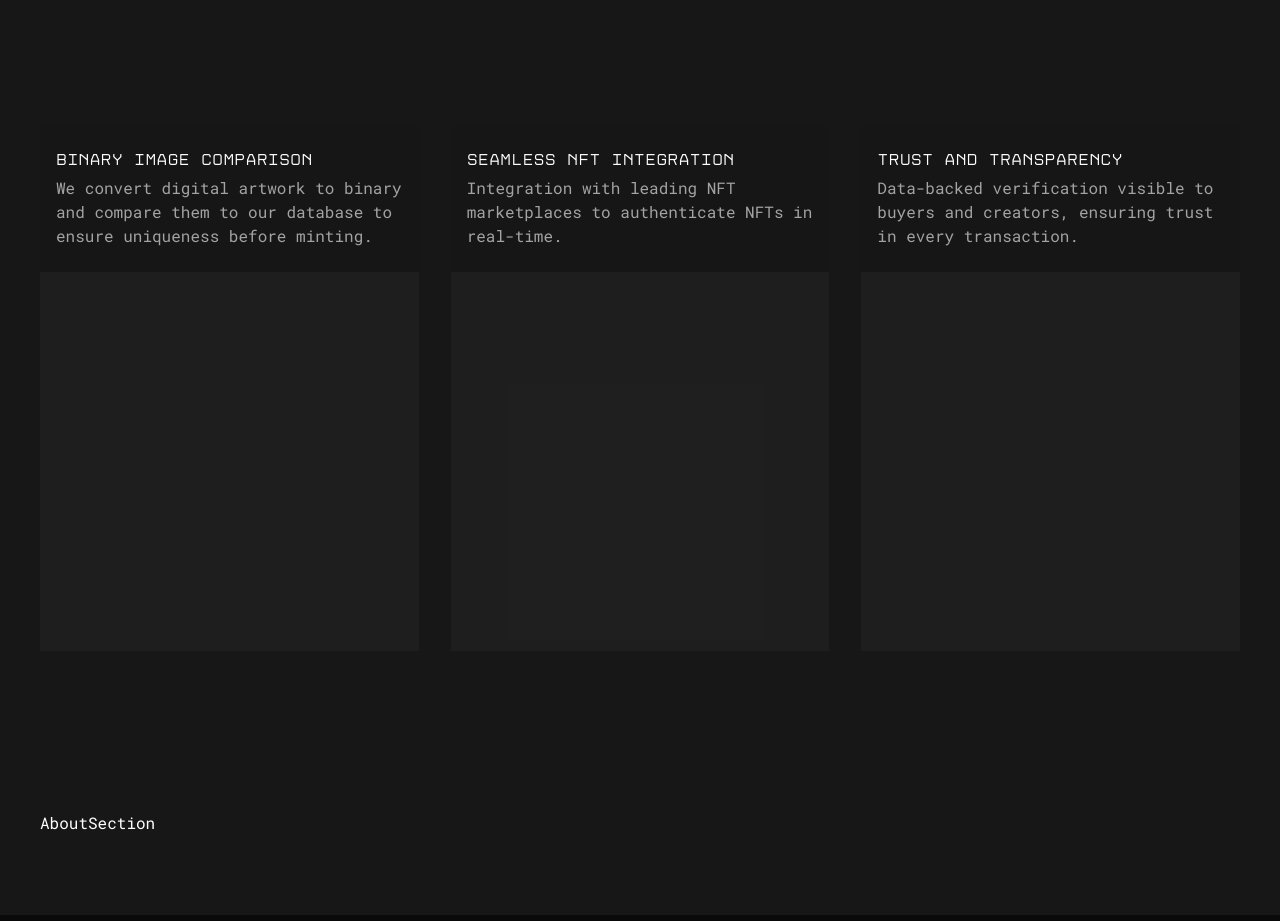
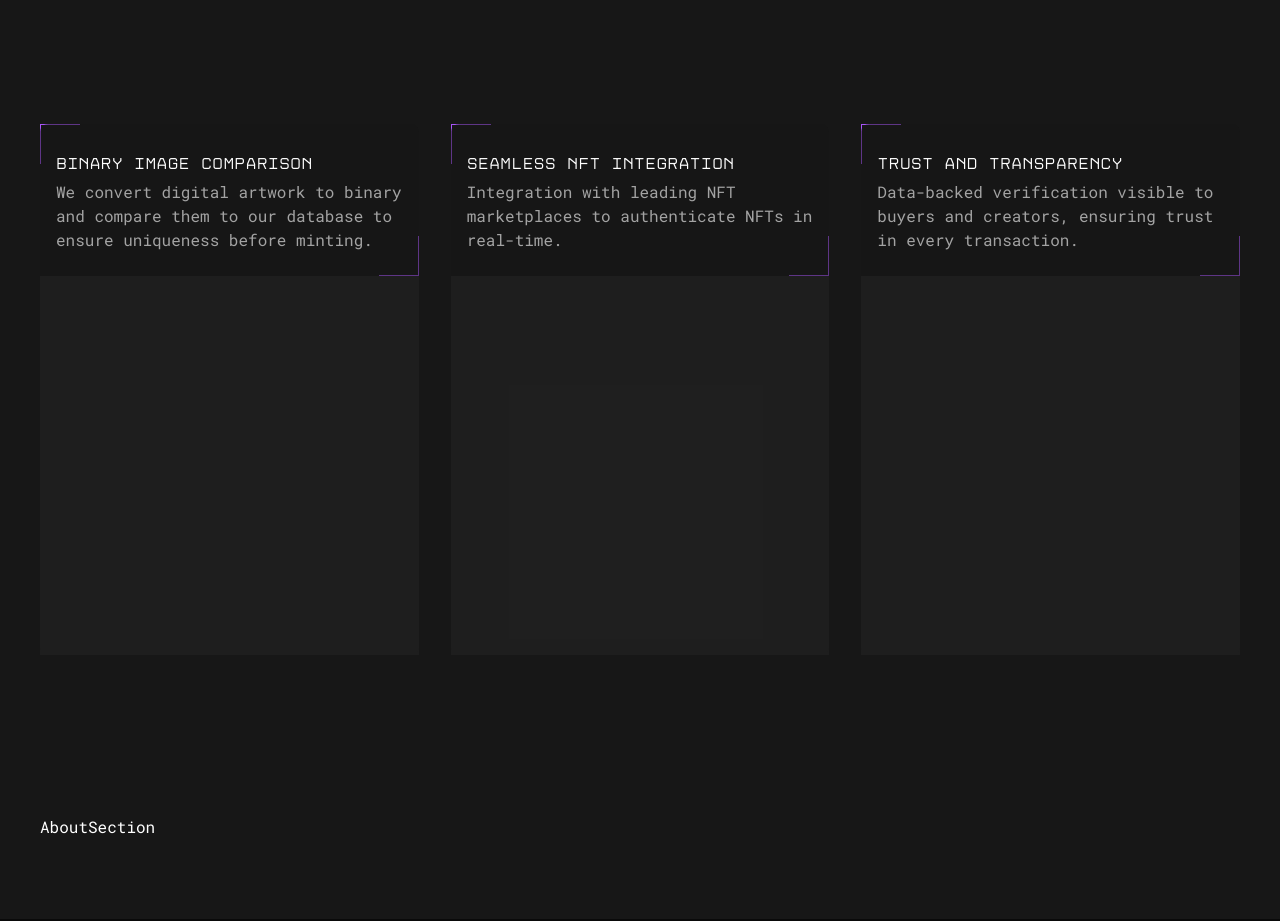
Before and after one commit to AJ1732/nauth, a Next.js app: page / in a window 1280 px wide. Shown: the part 1140-2061 px from the top of the page. Built offline with nearby package versions, Linux system fonts and the light colour scheme.

Commit message:
chore: update feature section

```diff
--- a/src/components/sections/homepage/FeatureSection/index.tsx
+++ b/src/components/sections/homepage/FeatureSection/index.tsx
@@ -8,7 +8,10 @@ const FeatureSection = () => {
           key={id}
           className="flex min-h-80 flex-col justify-between rounded-lg bg-neutral-900/50"
         >
-          <article className="space-y-1 px-4 py-6">
+          <article className="relative h-full max-h-48 space-y-1 px-4 py-6">
+            <div className="absolute left-0 top-0 -z-[1] aspect-square w-10 border-l border-t border-purple-500" />
+            <div className="absolute bottom-0 right-0 -z-[1] aspect-square w-10 border-b border-r border-purple-500" />
+
             <h3 className="font-disket-mono">{title}</h3>
             <p className="text-neutral-400">{paragraph}</p>
           </article>
```
